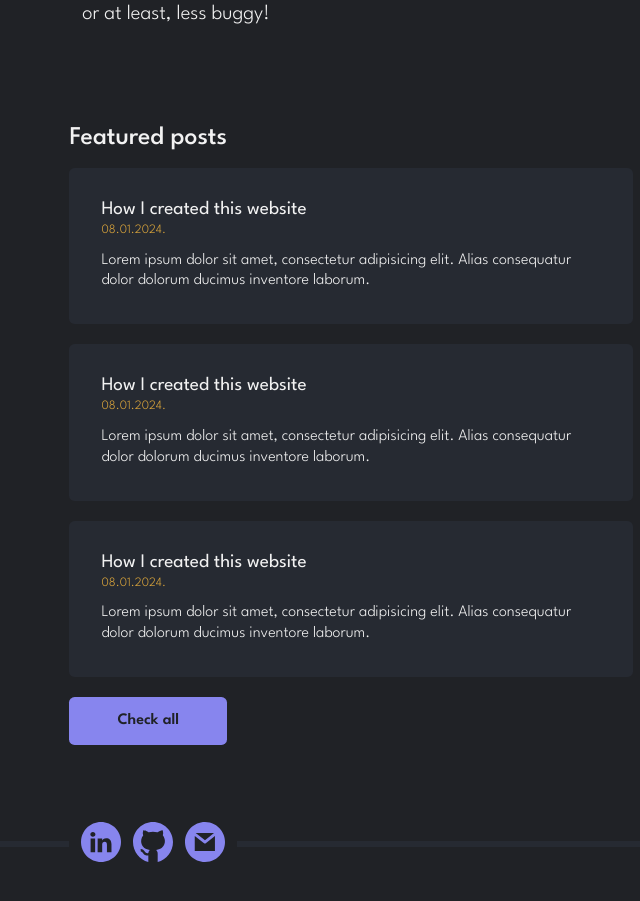
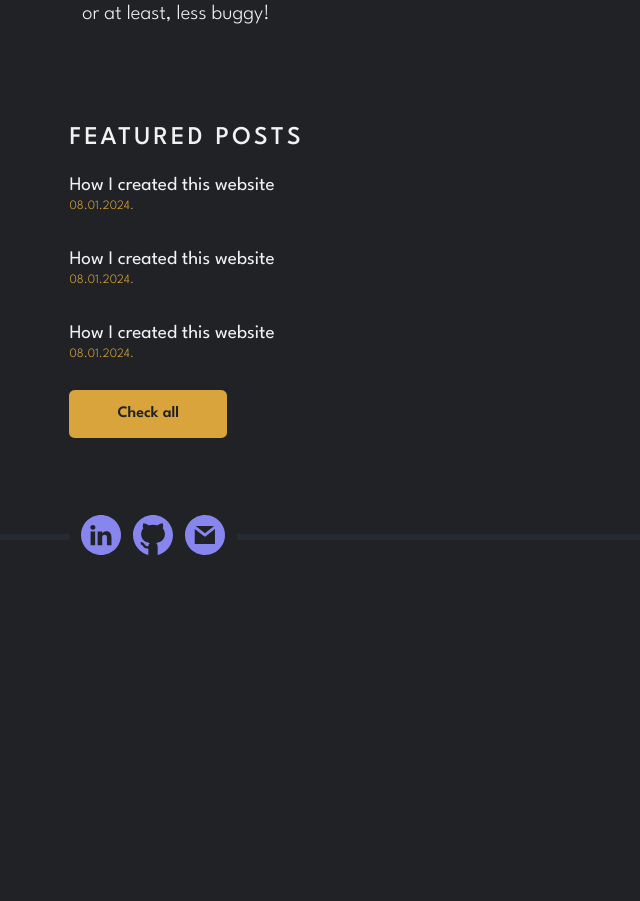
Before and after one commit to krckyboy/todorovic.dev, a Next.js app: page / in a window 1280 px wide. Shown: the part 780-1681 px from the top of the page, without its empty margins (289-929 px from the left). After the commit the page ends 1384 px from the top, so only its background shows below. Built offline with nearby package versions, Linux system fonts and the light colour scheme.

Commit message:
Changing visuals for blog post item, adding a slim version for index page + other.

```diff
--- a/src/app/page.tsx
+++ b/src/app/page.tsx
@@ -13,9 +13,9 @@ const Page: NextPage = () => {
         <ImageAndText />
       </section>
       <section className={`${gStyles.section} ${gStyles.paddingInline}`}>
-        <h2 className={styles.featuredPostsHeading}>Featured posts</h2>
+        <h2 className={`${styles.featuredPostsHeading} ${gStyles.pageHeadingMini}`}>Featured posts</h2>
         <div className={gStyles.blogs}>
-          {[0, 1, 2].map((item) => <BlogPostItem id={item} key={item} />)}
+          {[0, 1, 2].map((item) => <BlogPostItem id={item} key={item} slim />)}
           <Link href={'/blog'} className={styles.checkAllPosts}>Check all</Link>
         </div>
       </section>
--- a/src/app/styles.module.scss
+++ b/src/app/styles.module.scss
@@ -3,12 +3,11 @@
 .featuredPostsHeading {
   margin-top: 2rem;
   font-weight: 500;
-  font-size: clamp(1.5rem, 2vw, 4rem);
   align-self: flex-start;
 }
 
 .checkAllPosts {
-  background-color: $color-accent;
+  background-color: $color-accent-2;
   color: $color-background;
   border-radius: .35rem;
   display: inline-flex;
--- a/src/components/blog-post-item/BlogPostItem.tsx
+++ b/src/components/blog-post-item/BlogPostItem.tsx
@@ -4,17 +4,22 @@ import Link from 'next/link';
 
 interface Props {
   id: string | number;
+  slim?: boolean;
 }
 
-const BlogPostItem: FunctionComponent<Props> = ({ id }) => {
+const BlogPostItem: FunctionComponent<Props> = ({ id, slim }) => {
   return (
-    <Link href={`/blog/${id}`} className={styles.container}>
+    <Link href={`/blog/${id}`} className={`${styles.container} ${slim ? styles.slim : ''}`}>
       <h1 className={styles.heading}>How I created this website</h1>
       <time className={styles.date}>08.01.2024.</time>
-      <p className={styles.text}>Lorem ipsum dolor sit amet, consectetur adipisicing elit. Alias consequatur dolor
-        dolorum ducimus inventore
-        laborum.</p>
-      <meta name="description" content="This is a description of the blog post." />
+      {!slim && (
+        <>
+          <p className={styles.text}>Lorem ipsum dolor sit amet, consectetur adipisicing elit. Alias consequatur dolor
+            dolorum ducimus inventore
+            laborum.</p>
+          <meta name="description" content="This is a description of the blog post." />
+        </>
+      )}
     </Link>
   );
 };
--- a/src/components/blog-post-item/styles.module.scss
+++ b/src/components/blog-post-item/styles.module.scss
@@ -1,10 +1,17 @@
 @import '@/styles/vars';
 
 .container {
-  background-color: #262A32;
-  padding: 2rem;
-  border-radius: .35rem;
+  //border: 6px solid #262A32;
+  border-top: none;
+  border-left: none;
+  padding: 1rem 1rem 1rem 0;
+  border-radius: 0 0 .35rem 0;
   position: relative;
+
+  &.slim {
+    //border: none;
+    padding-block: .5rem;
+  }
 
   .heading {
     font-weight: 400;
@@ -15,7 +22,7 @@
     display: inline-flex;
     color: $color-accent-2;
     margin-top: .3rem;
-    font-size: .8rem;
+    font-size: clamp(.8rem, .8vw, 1.3rem);
     font-weight: 300;
   }
 
```
